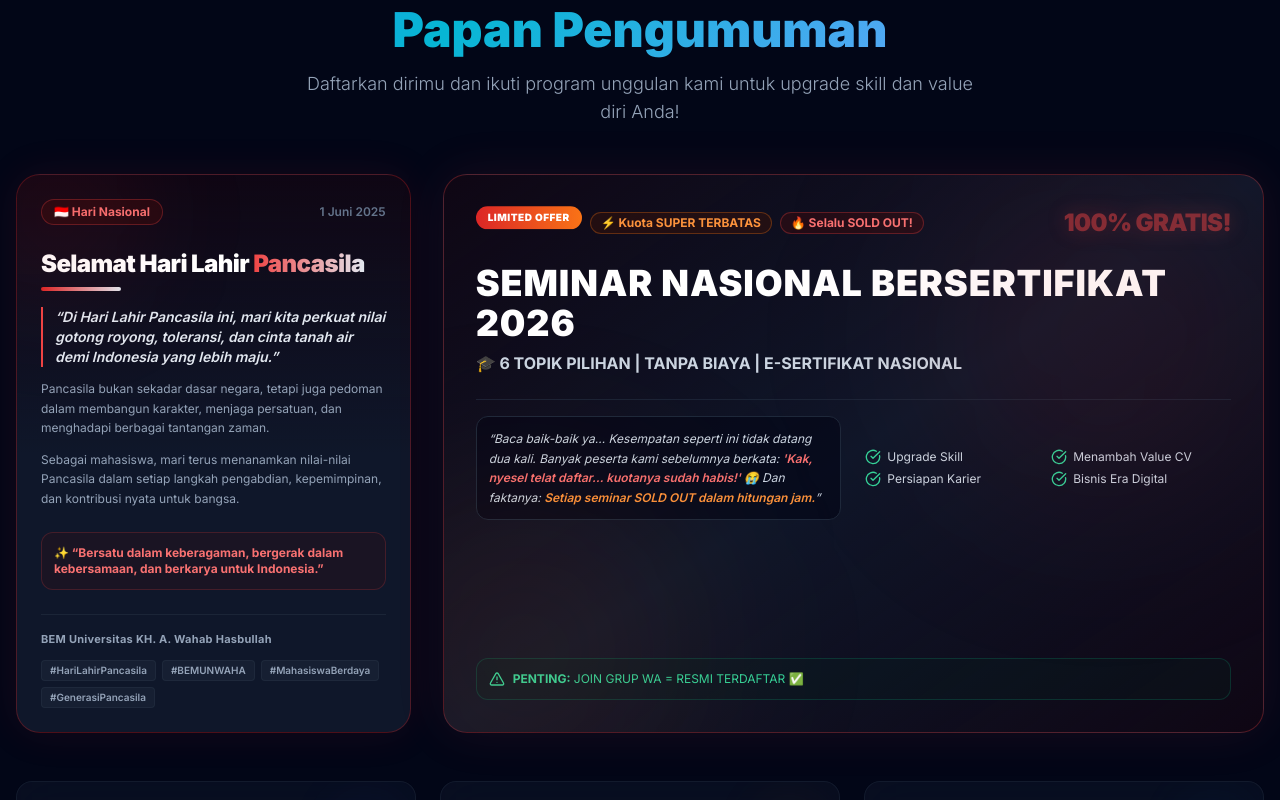
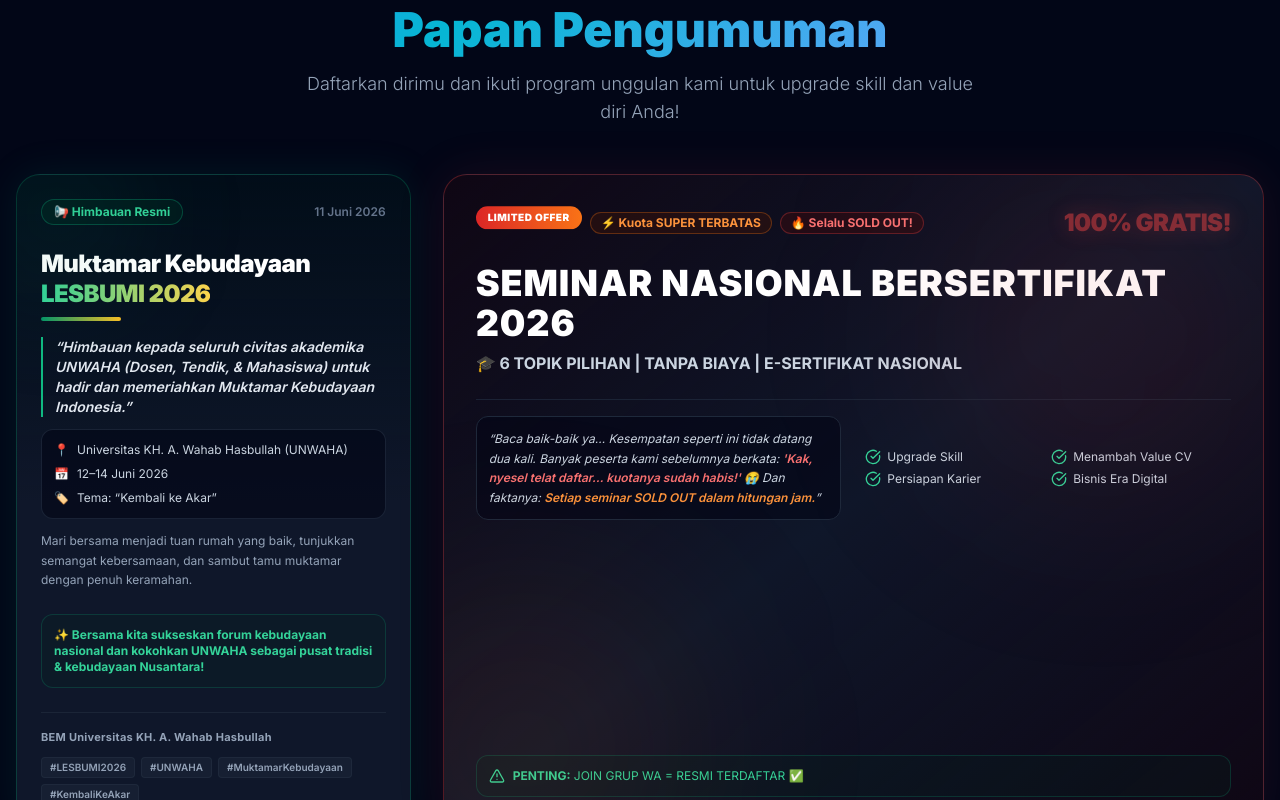
Before and after one commit to achsan490/BEM_U, a React (Vite) app: page / in a window 1280 px wide. Shown: the part 1840-2640 px from the top of the page. Built offline with nearby package versions, Linux system fonts and the light colour scheme.

Commit message:
feat: add announcement for Muktamar Kebudayaan Indonesia LESBUMI PBNU 2026

```diff
--- a/src/App.jsx
+++ b/src/App.jsx
@@ -502,45 +502,56 @@
 
                     {/* Top Featured Grid: Ucapan Hari Besar & Seminar Nasional */}
                     <div className="grid grid-cols-1 lg:grid-cols-3 gap-8 mb-12">
-                        {/* Ucapan Hari Besar: Hari Lahir Pancasila */}
-                        <div className="lg:col-span-1 border border-red-600/30 bg-gradient-to-b from-red-950/20 via-dark-card to-dark-card rounded-3xl p-6 shadow-[0_0_40px_rgba(220,38,38,0.1)] relative overflow-hidden group hover:border-red-600/50 hover:shadow-[0_0_50px_rgba(220,38,38,0.25)] transition-all duration-500 flex flex-col justify-between">
-                            {/* Animated red glow inside */}
-                            <div className="absolute -top-10 -left-10 w-40 h-40 bg-red-600/10 rounded-full blur-[60px] pointer-events-none group-hover:scale-150 transition-transform duration-700"></div>
+                        {/* Himbauan Muktamar Kebudayaan Indonesia LESBUMI PBNU 2026 */}
+                        <div className="lg:col-span-1 border border-emerald-600/30 bg-gradient-to-b from-emerald-950/20 via-dark-card to-dark-card rounded-3xl p-6 shadow-[0_0_40px_rgba(16,185,129,0.1)] relative overflow-hidden group hover:border-emerald-600/50 hover:shadow-[0_0_50px_rgba(16,185,129,0.25)] transition-all duration-500 flex flex-col justify-between">
+                            {/* Animated emerald glow inside */}
+                            <div className="absolute -top-10 -left-10 w-40 h-40 bg-emerald-600/10 rounded-full blur-[60px] pointer-events-none group-hover:scale-150 transition-transform duration-700"></div>
 
                             <div>
                                 {/* Card Header */}
                                 <div className="flex items-center justify-between mb-6">
-                                    <span className="flex items-center gap-1.5 px-3 py-1 rounded-full bg-red-950/40 border border-red-500/30 text-red-400 text-xs font-bold">
-                                        🇮🇩 Hari Nasional
+                                    <span className="flex items-center gap-1.5 px-3 py-1 rounded-full bg-emerald-950/40 border border-emerald-500/30 text-emerald-400 text-xs font-bold">
+                                        📢 Himbauan Resmi
                                     </span>
-                                    <span className="text-xs text-slate-500 font-semibold">1 Juni 2025</span>
+                                    <span className="text-xs text-slate-500 font-semibold">11 Juni 2026</span>
                                 </div>
 
                                 {/* Title */}
                                 <div className="mb-4">
                                     <h3 className="text-2xl font-black text-white leading-tight tracking-tight">
-                                        Selamat Hari Lahir <span className="text-transparent bg-clip-text bg-gradient-to-r from-red-500 to-slate-200">Pancasila</span>
+                                        Muktamar Kebudayaan <span className="text-transparent bg-clip-text bg-gradient-to-r from-emerald-400 to-amber-300">LESBUMI 2026</span>
                                     </h3>
-                                    <div className="h-1 w-20 bg-gradient-to-r from-red-600 to-slate-200 rounded mt-2"></div>
+                                    <div className="h-1 w-20 bg-gradient-to-r from-emerald-600 to-amber-400 rounded mt-2"></div>
                                 </div>
 
                                 {/* Body Text */}
                                 <div className="space-y-3 text-slate-300 text-xs md:text-sm leading-relaxed mb-6">
-                                    <p className="font-semibold text-slate-200 italic border-l-2 border-red-500 pl-3">
-                                        &ldquo;Di Hari Lahir Pancasila ini, mari kita perkuat nilai gotong royong, toleransi, dan cinta tanah air demi Indonesia yang lebih maju.&rdquo;
+                                    <p className="font-semibold text-slate-200 italic border-l-2 border-emerald-500 pl-3">
+                                        &ldquo;Himbauan kepada seluruh civitas akademika UNWAHA (Dosen, Tendik, & Mahasiswa) untuk hadir dan memeriahkan Muktamar Kebudayaan Indonesia.&rdquo;
                                     </p>
+                                    <div className="bg-dark-bg/60 border border-slate-800/80 rounded-xl p-3 space-y-2 mt-2">
+                                        <div className="flex items-start gap-2 text-xs">
+                                            <span className="text-amber-400">📍</span>
+                                            <span>Universitas KH. A. Wahab Hasbullah (UNWAHA)</span>
+                                        </div>
+                                        <div className="flex items-center gap-2 text-xs">
+                                            <span className="text-amber-400">📅</span>
+                                            <span>12–14 Juni 2026</span>
+                                        </div>
+                                        <div className="flex items-center gap-2 text-xs">
+                                            <span className="text-amber-400">🏷️</span>
+                                            <span>Tema: &ldquo;Kembali ke Akar&rdquo;</span>
+                                        </div>
+                                    </div>
                                     <p className="text-slate-400 text-xs leading-relaxed">
-                                        Pancasila bukan sekadar dasar negara, tetapi juga pedoman dalam membangun karakter, menjaga persatuan, dan menghadapi berbagai tantangan zaman.
-                                    </p>
-                                    <p className="text-slate-400 text-xs leading-relaxed">
-                                        Sebagai mahasiswa, mari terus menanamkan nilai-nilai Pancasila dalam setiap langkah pengabdian, kepemimpinan, dan kontribusi nyata untuk bangsa.
+                                        Mari bersama menjadi tuan rumah yang baik, tunjukkan semangat kebersamaan, dan sambut tamu muktamar dengan penuh keramahan.
                                     </p>
                                 </div>
 
                                 {/* Quote */}
-                                <div className="p-3 bg-red-950/20 border border-red-500/20 rounded-xl mb-6">
-                                    <p className="text-[11px] md:text-xs text-red-400 font-bold leading-relaxed">
-                                        ✨ &ldquo;Bersatu dalam keberagaman, bergerak dalam kebersamaan, dan berkarya untuk Indonesia.&rdquo;
+                                <div className="p-3 bg-emerald-950/20 border border-emerald-500/20 rounded-xl mb-6">
+                                    <p className="text-[11px] md:text-xs text-emerald-400 font-bold leading-relaxed">
+                                        ✨ Bersama kita sukseskan forum kebudayaan nasional dan kokohkan UNWAHA sebagai pusat tradisi & kebudayaan Nusantara!
                                     </p>
                                 </div>
                             </div>
@@ -551,7 +562,7 @@
                                     BEM Universitas KH. A. Wahab Hasbullah
                                 </div>
                                 <div className="flex flex-wrap gap-1.5">
-                                    {['#HariLahirPancasila', '#BEMUNWAHA', '#MahasiswaBerdaya', '#GenerasiPancasila'].map((tag) => (
+                                    {['#LESBUMI2026', '#UNWAHA', '#MuktamarKebudayaan', '#KembaliKeAkar'].map((tag) => (
                                         <span key={tag} className="text-[10px] px-2 py-0.5 rounded bg-slate-800/50 text-slate-400 border border-slate-700/30 font-semibold">
                                             {tag}
                                         </span>
```
